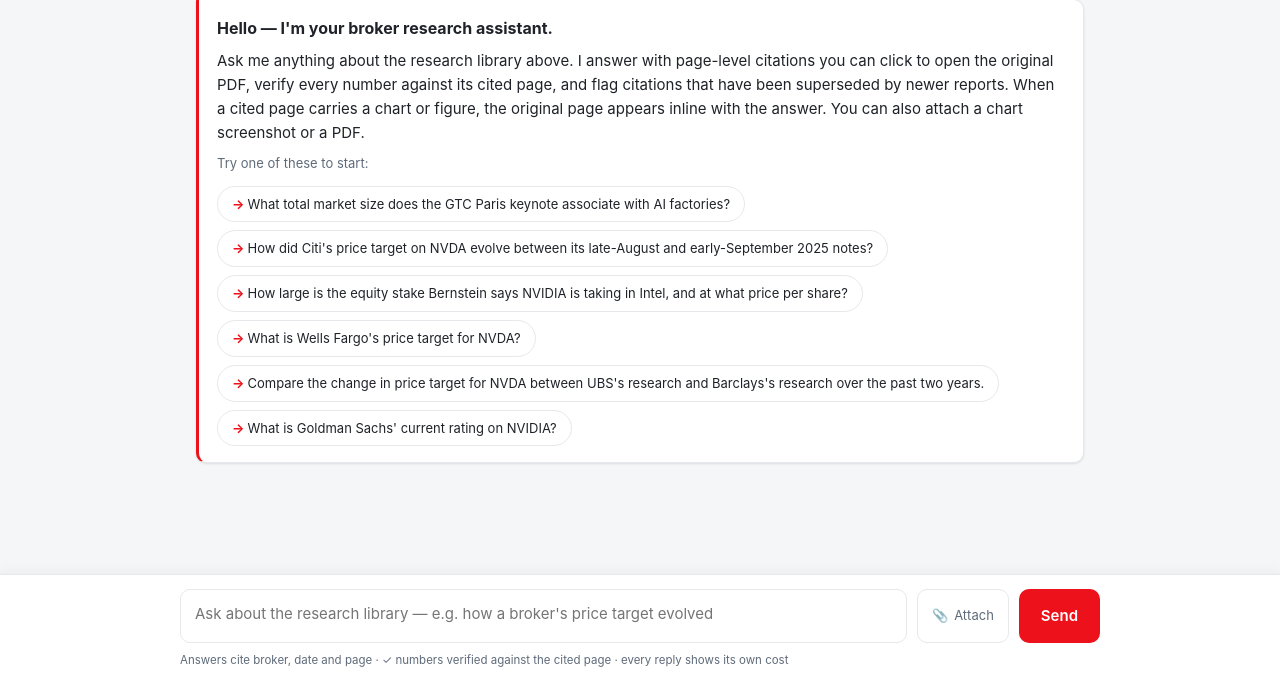
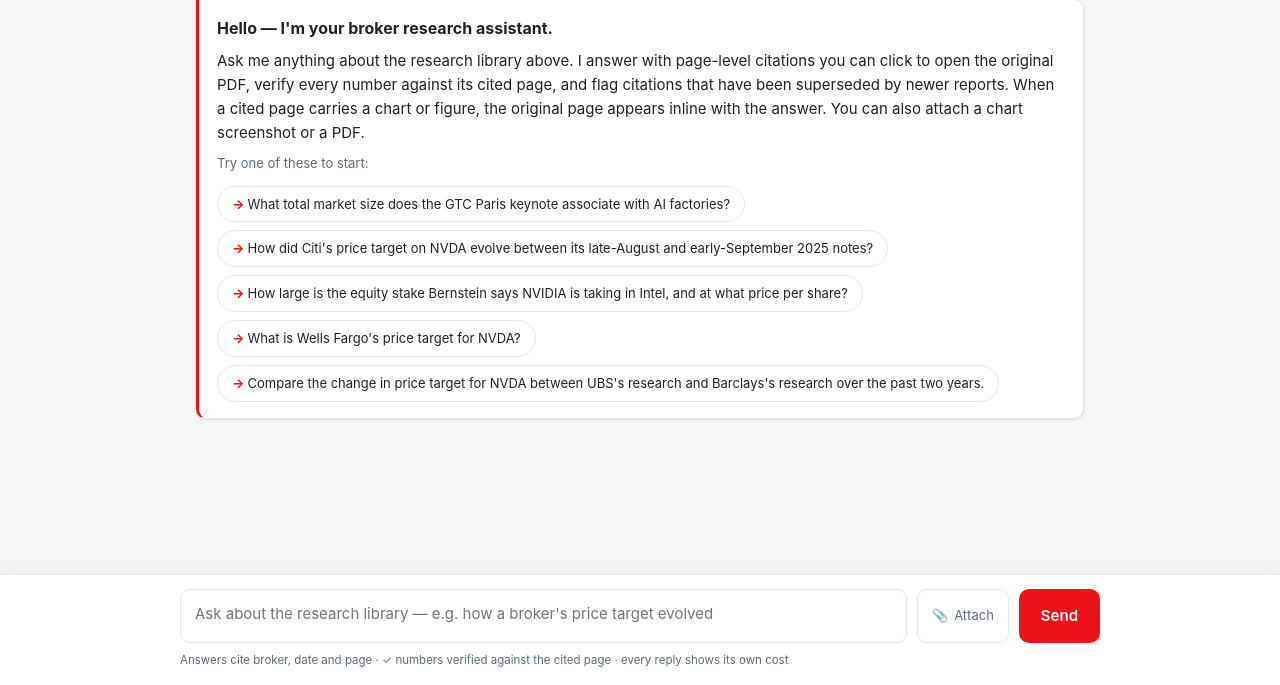
Before and after one commit to Nicole-Tu97/broker-research-chatbot, a Python web app: template research/templates/research/chat.html in a window 1280 px wide. Shown: the part 115-800 px from the top of the page. Run offline with Jinja, Linux system fonts and the light colour scheme; the template is opened without the code that fills it, so the values that code supplies are empty.

Commit message:
Chat page: starter questions trimmed to the five agreed capabilities

```diff
--- a/research/templates/research/chat.html
+++ b/research/templates/research/chat.html
@@ -153,7 +153,6 @@
         <button class="chip">How large is the equity stake Bernstein says NVIDIA is taking in Intel, and at what price per share?</button>
         <button class="chip">What is Wells Fargo's price target for NVDA?</button>
         <button class="chip">Compare the change in price target for NVDA between UBS's research and Barclays's research over the past two years.</button>
-        <button class="chip">What is Goldman Sachs' current rating on NVIDIA?</button>
       </div>
     </div>
   </div>
```
